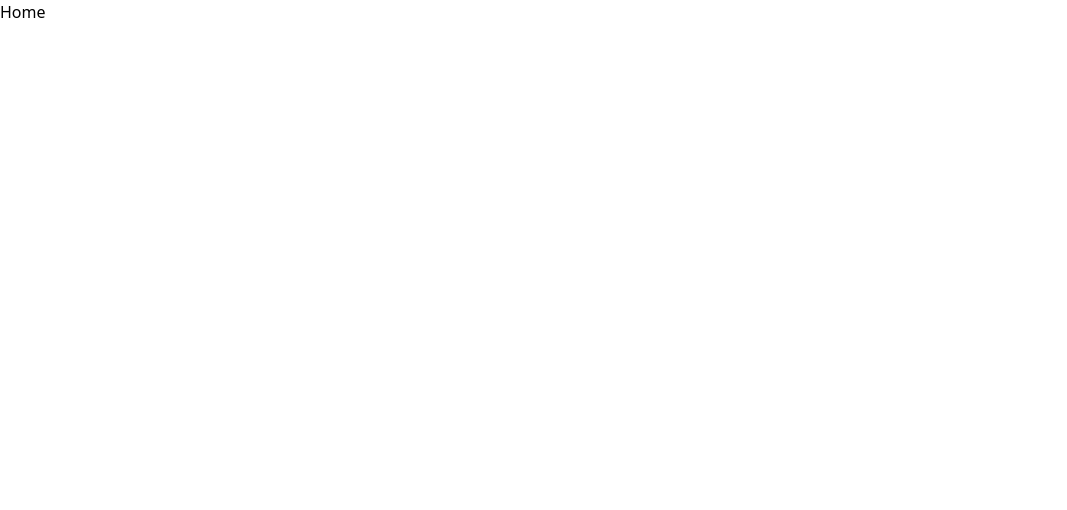
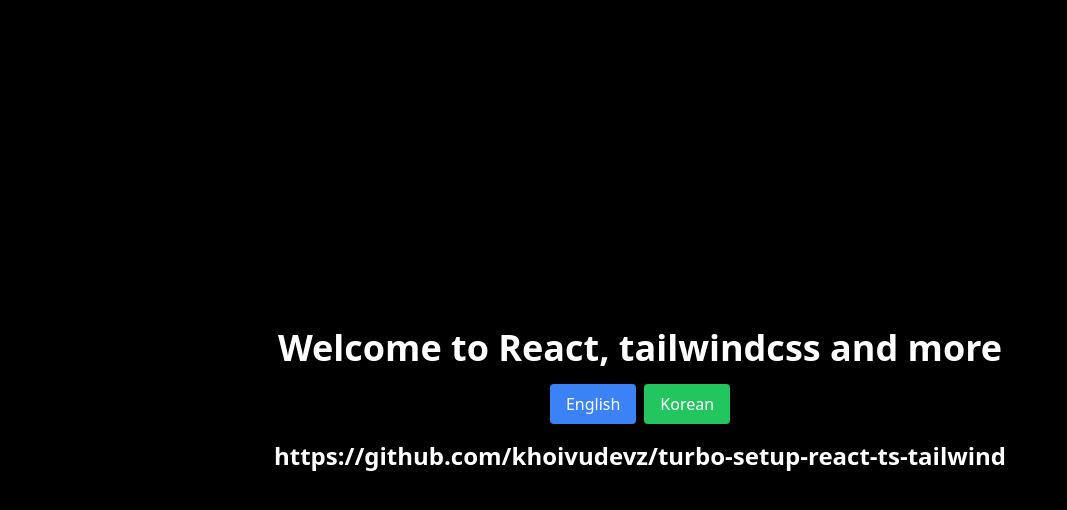
Before and after one commit to khoivudevz/turbo-setup-react-ts-tailwind, a React (Vite) app: page / in a window 1280 px wide. Shown: the top 510 px of the page, without its empty margins (0-1067 px from the left). Built offline with nearby package versions, Linux system fonts and the light colour scheme.

Commit message:
feat: add i18n

```diff
--- a/package.json
+++ b/package.json
@@ -38,8 +38,10 @@
 		"eslint-plugin-react-refresh": "^0.4.16",
 		"globals": "^15.14.0",
 		"husky": "^9.1.7",
+		"i18next": "^24.2.2",
 		"lint-staged": "^15.3.0",
 		"postcss": "^8.4.49",
+		"react-i18next": "^15.4.1",
 		"tailwindcss": "^3.4.17",
 		"typescript": "~5.6.2",
 		"typescript-eslint": "^8.18.2",
--- a/src/App.tsx
+++ b/src/App.tsx
@@ -1,6 +1,7 @@
 import {RouterProvider} from 'react-router-dom'
 import router from '@/router/router'
 import AppProvider from './providers/AppProvider'
+import './i18n/i18n'
 
 function App() {
 	return (
--- /dev/null
+++ b/src/components/SwitchLanguage/SwitchLanguage.tsx
@@ -0,0 +1,28 @@
+import {useTranslation} from 'react-i18next'
+
+const SwitchLanguage = () => {
+	const {i18n} = useTranslation()
+
+	const changeLanguage = (lng: string) => {
+		i18n.changeLanguage(lng)
+	}
+
+	return (
+		<div>
+			<button
+				className='px-4 py-2 bg-blue-500 text-white rounded'
+				onClick={() => changeLanguage('en')}
+			>
+				English
+			</button>
+			<button
+				className='px-4 py-2 bg-green-500 text-white rounded ml-2'
+				onClick={() => changeLanguage('ko')}
+			>
+				Korean
+			</button>
+		</div>
+	)
+}
+
+export default SwitchLanguage
--- /dev/null
+++ b/src/i18n/i18n.ts
@@ -0,0 +1,23 @@
+import i18n from 'i18next'
+import {initReactI18next} from 'react-i18next'
+
+import en from './translations/en.json'
+import ko from './translations/ko.json'
+
+const resources = {
+	en,
+	ko,
+}
+
+i18n
+	.use(initReactI18next) // passes i18n down to react-i18next
+	.init({
+		resources,
+		lng: 'en',
+		fallbackLng: 'en',
+		interpolation: {
+			escapeValue: false, // react already safes from xss
+		},
+	})
+
+export default i18n
--- /dev/null
+++ b/src/i18n/translations/en.json
@@ -0,0 +1,5 @@
+{
+	"translation": {
+		"welcome": "Welcome to React, tailwindcss and more"
+	}
+}
--- /dev/null
+++ b/src/i18n/translations/ko.json
@@ -0,0 +1,5 @@
+{
+	"translation": {
+		"welcome": "리액트, 테일윈드CSS 및 기타 기능에 오신 것을 환영합니다"
+	}
+}
--- a/src/views/HomeView/HomeView.tsx
+++ b/src/views/HomeView/HomeView.tsx
@@ -1,5 +1,20 @@
+import {useTranslation} from 'react-i18next'
+import SwitchLanguage from '@/components/SwitchLanguage/SwitchLanguage'
 const HomeView = () => {
-	return <div>Home</div>
+	const {t} = useTranslation()
+	return (
+		<div className='flex flex-col items-center justify-center h-screen bg-black space-y-4'>
+			<p className='text-white text-4xl font-bold'>{t('welcome')}</p>
+			<SwitchLanguage />
+
+			<a
+				href='https://github.com/khoivudevz/turbo-setup-react-ts-tailwind'
+				className='text-white text-2xl font-bold'
+			>
+				https://github.com/khoivudevz/turbo-setup-react-ts-tailwind
+			</a>
+		</div>
+	)
 }
 
 export default HomeView
```
Also changed, not shown: 2 other files (tests, documents, lock files or other folders).
